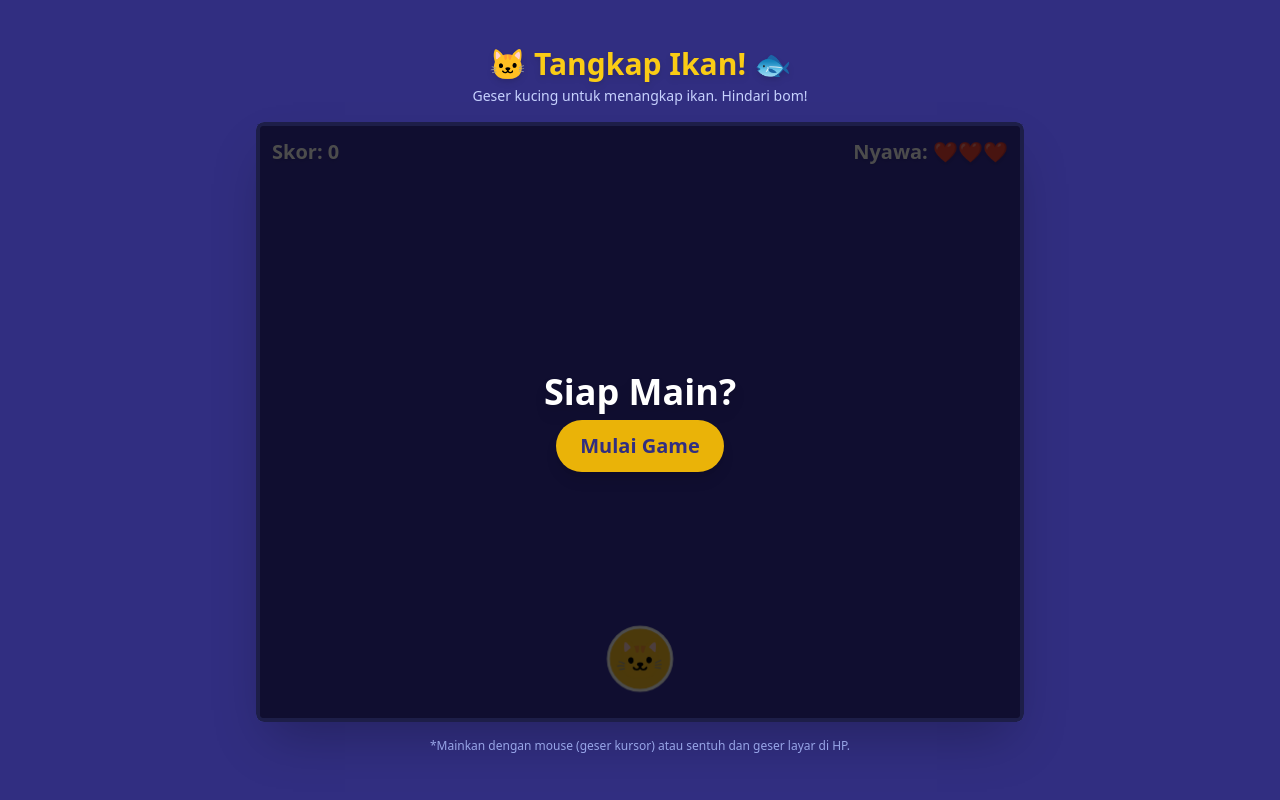
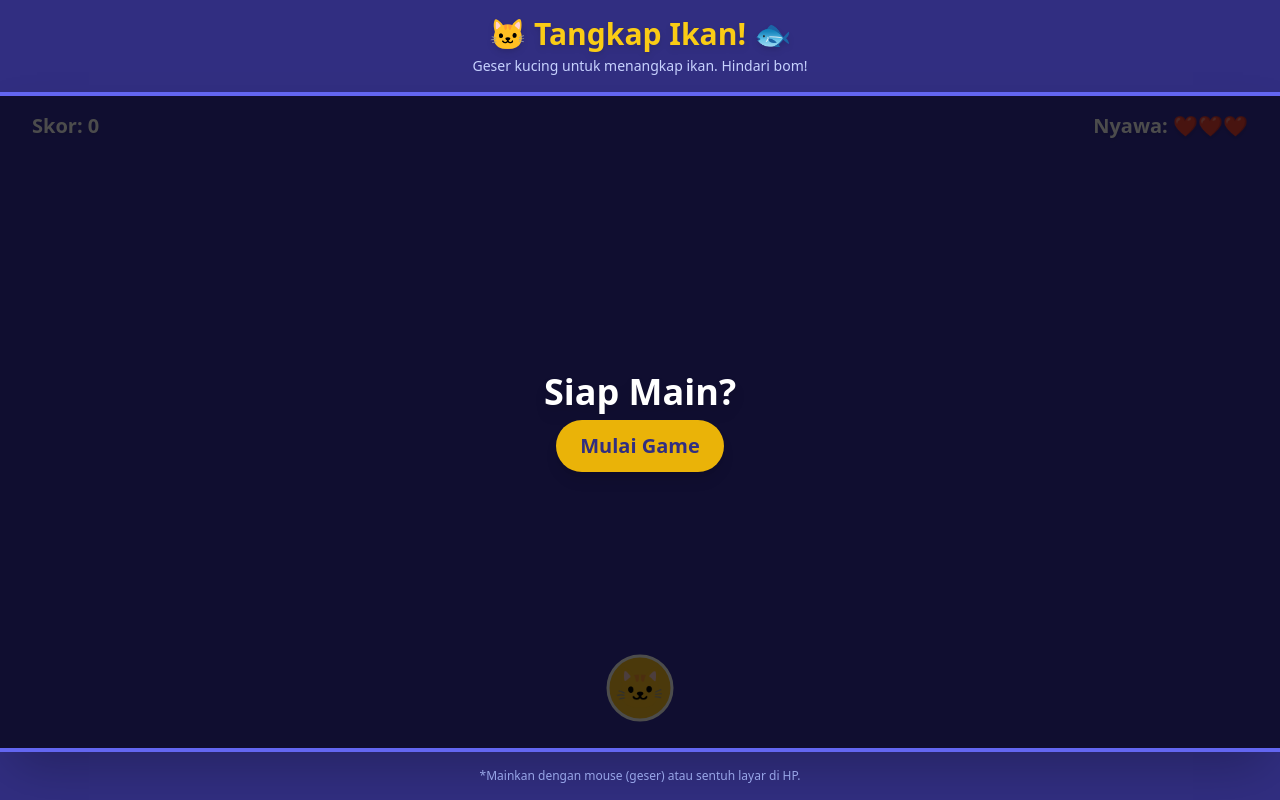
Before and after one commit to LouisJeff123/Tangkap-Ikan, a plain HTML site: page index.html in a window 1280 px wide. Drawn offline with nearby package versions, Linux system fonts and the light colour scheme.

Commit message:
Update index.html

```diff
--- a/index.html
+++ b/index.html
@@ -14,38 +14,41 @@
         }
     </style>
 </head>
-<body class="bg-indigo-900 text-white min-h-screen flex flex-col items-center justify-center font-sans overflow-hidden">
+<!-- Ubah min-h-screen menjadi h-[100dvh] dan sesuaikan flex container -->
+<body class="bg-indigo-900 text-white h-[100dvh] flex flex-col items-center justify-between font-sans overflow-hidden">
 
-    <div class="text-center mb-4 z-10">
-        <h1 class="text-3xl font-bold text-yellow-400 drop-shadow-md">🐱 Tangkap Ikan! 🐟</h1>
-        <p class="text-sm text-indigo-200 mt-1">Geser kucing untuk menangkap ikan. Hindari bom!</p>
+    <!-- Header dengan ukuran responsif (mengecil di HP, membesar di PC) -->
+    <div class="text-center my-2 sm:my-4 z-10 shrink-0 px-2">
+        <h1 class="text-2xl sm:text-3xl font-bold text-yellow-400 drop-shadow-md">🐱 Tangkap Ikan! 🐟</h1>
+        <p class="text-xs sm:text-sm text-indigo-200 mt-1">Geser kucing untuk menangkap ikan. Hindari bom!</p>
     </div>
 
-    <!-- Ubah max-w-md menjadi max-w-3xl agar layarnya lebih lebar -->
-    <div id="gameContainer" class="relative w-full max-w-3xl mx-auto h-[75vh] max-h-[800px]">
+    <!-- Container Game dibikin FULL WIDTH (w-full tanpa max-width) biar mentok kiri kanan di PC -->
+    <div id="gameContainer" class="relative w-full flex-1 bg-indigo-800 border-y-4 border-indigo-500 shadow-2xl overflow-hidden">
         <!-- UI Overlay -->
-        <div class="absolute top-4 left-4 z-10 text-xl font-bold text-white drop-shadow-md">
+        <div class="absolute top-2 sm:top-4 left-4 sm:left-8 z-10 text-lg sm:text-xl font-bold text-white drop-shadow-md">
             Skor: <span id="scoreDisplay">0</span>
         </div>
-        <div class="absolute top-4 right-4 z-10 text-xl font-bold text-white drop-shadow-md">
+        <div class="absolute top-2 sm:top-4 right-4 sm:right-8 z-10 text-lg sm:text-xl font-bold text-white drop-shadow-md">
             Nyawa: <span id="livesDisplay">❤️❤️❤️</span>
         </div>
 
         <!-- Layar Mulai / Game Over -->
-        <div id="menuScreen" class="absolute inset-0 bg-black bg-opacity-70 z-20 flex flex-col items-center justify-center rounded-lg">
-            <h2 id="menuTitle" class="text-4xl font-extrabold text-white mb-2 shadow-black drop-shadow-lg">Siap Main?</h2>
-            <p id="finalScore" class="text-xl text-yellow-300 mb-6 hidden font-bold">Skor Akhir: 0</p>
-            <button id="startBtn" class="px-6 py-3 bg-yellow-500 hover:bg-yellow-400 text-indigo-900 font-bold rounded-full text-xl transition transform hover:scale-105 shadow-lg">
+        <div id="menuScreen" class="absolute inset-0 bg-black bg-opacity-70 z-20 flex flex-col items-center justify-center p-4 text-center">
+            <h2 id="menuTitle" class="text-3xl sm:text-4xl font-extrabold text-white mb-2 shadow-black drop-shadow-lg">Siap Main?</h2>
+            <p id="finalScore" class="text-lg sm:text-xl text-yellow-300 mb-6 hidden font-bold">Skor Akhir: 0</p>
+            <button id="startBtn" class="px-6 py-3 bg-yellow-500 hover:bg-yellow-400 text-indigo-900 font-bold rounded-full text-lg sm:text-xl transition transform hover:scale-105 shadow-lg">
                 Mulai Game
             </button>
         </div>
 
-        <!-- Canvas Game -->
-        <canvas id="gameCanvas" class="bg-indigo-800 rounded-lg shadow-2xl border-4 border-indigo-500 w-full h-full block"></canvas>
+        <!-- Canvas Game (Pindahkan border dan bg ke container agar rapi di semua layar) -->
+        <canvas id="gameCanvas" class="w-full h-full block touch-none"></canvas>
     </div>
 
-    <div class="mt-4 text-xs text-indigo-300 text-center px-4">
-        *Mainkan dengan mouse (geser kursor) atau sentuh dan geser layar di HP.
+    <!-- Footer dengan ukuran responsif -->
+    <div class="my-2 sm:my-4 text-[10px] sm:text-xs text-indigo-300 text-center px-4 shrink-0">
+        *Mainkan dengan mouse (geser) atau sentuh layar di HP.
     </div>
 
     <script>
```
